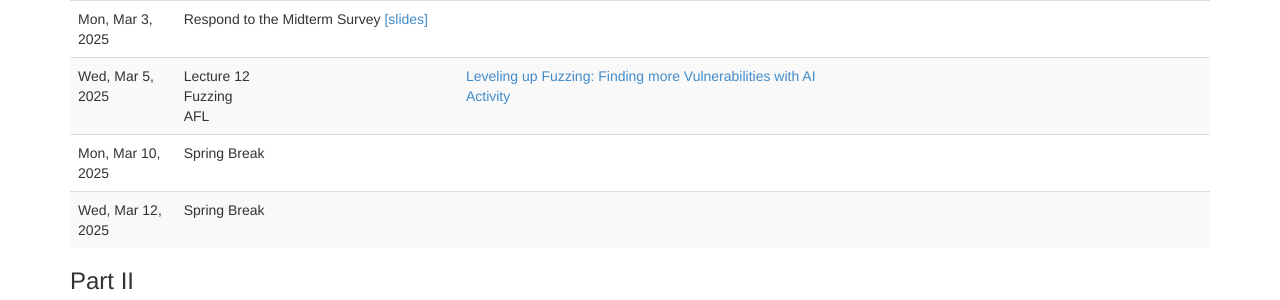
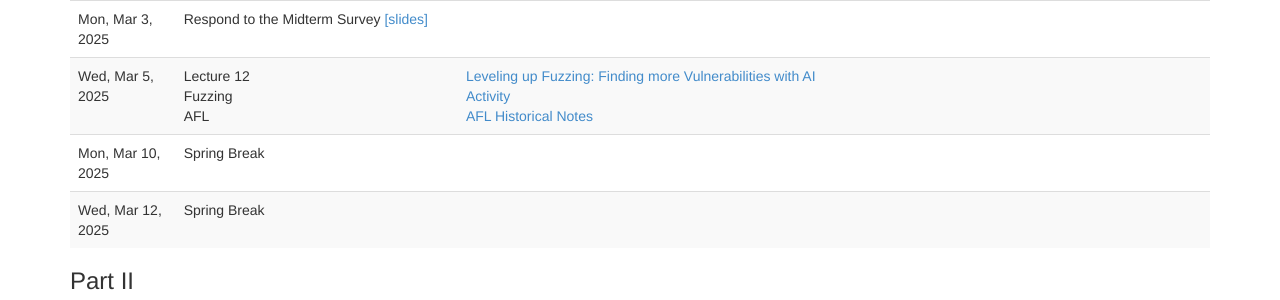
Before and after one commit to bmc-cs-software-analysis/383, a Jekyll site: the page built from schedule.md, in a window 1280 px wide and 900 px high, scrolled down 1007 px. Shown: the part 152-452 px from the top of the window. Built offline with Jekyll 4.4.1, drawn with Linux system fonts in a browser that asks for light colours; nearby versions of some CDN libraries.

Commit message:
afl reading

```diff
--- a/_data/schedule.yaml
+++ b/_data/schedule.yaml
@@ -187,8 +187,12 @@
         -
           title: "Leveling up Fuzzing: Finding more Vulnerabilities with AI"
           url: "https://security.googleblog.com/2024/11/leveling-up-fuzzing-finding-more.html"
-        - title: "Activity"
+        -
+          title: "Activity"
           url: "activity.html"
+        -
+          title: "AFL Historical Notes"
+          url: "https://lcamtuf.coredump.cx/afl/historical_notes.txt"
       #slides: "slides/lecture12.pdf"
       recording: ~
     -
```
